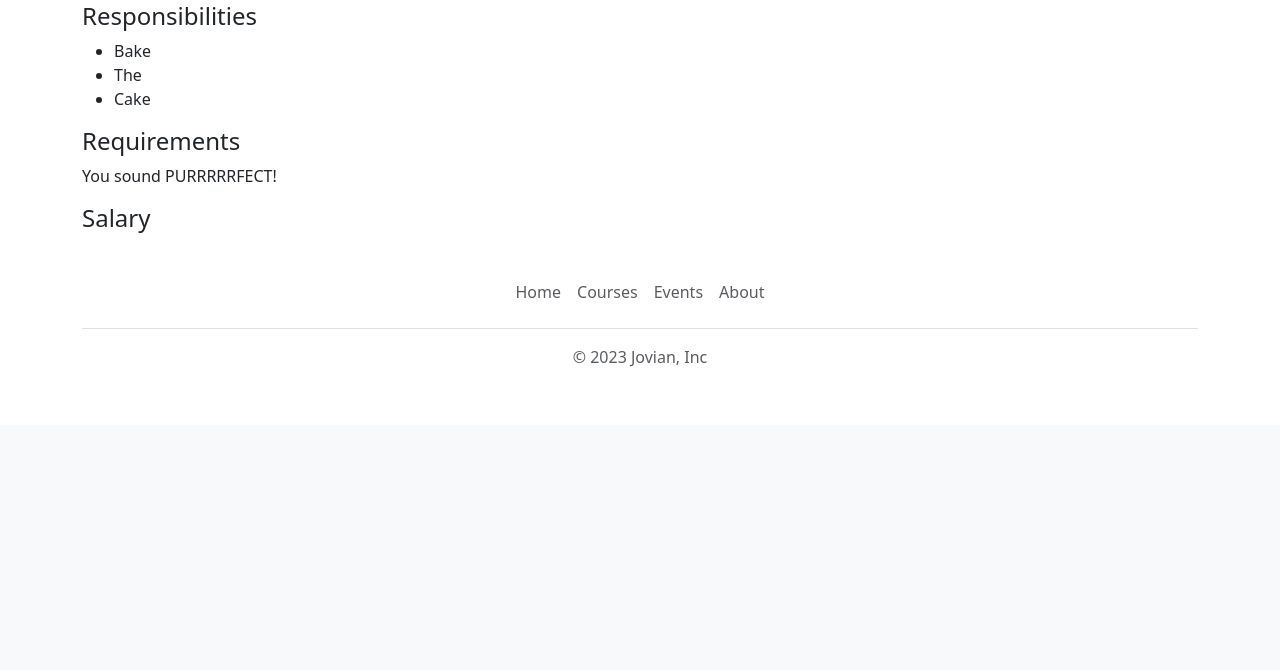
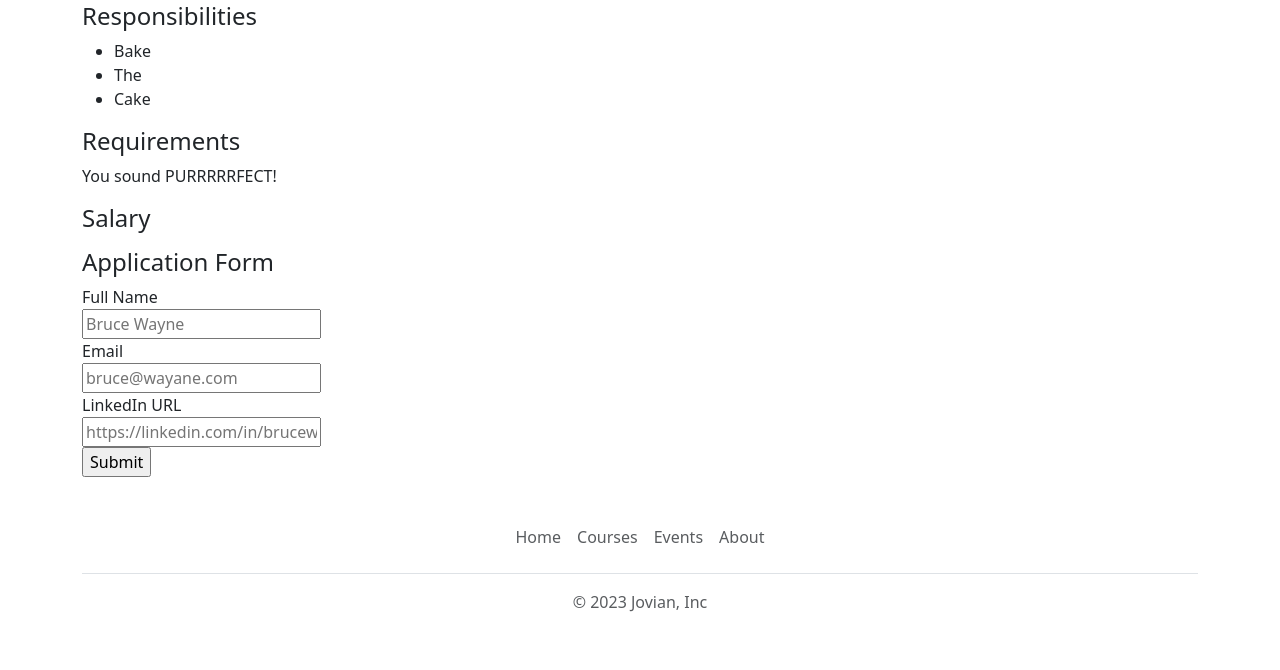
Before and after one commit to Matthew-Antonious/jovian-careers-website-v2, a Flask app: template templates/jobpage.html in a window 1280 px wide. Shown: the part 530-1200 px from the top of the page. Before the commit the page ends 897 px from the top, so only its background shows below. Run offline with Flask 3, Linux system fonts and the light colour scheme; the template is opened without the code that fills it, so the values that code supplies are empty.

Commit message:
Application form started

```diff
--- a/project.txt
+++ b/project.txt
@@ -1,4 +1,4 @@
-3:21
+3:55
 
 3:02 for end for DB info.
 
--- /dev/null
+++ b/templates/application_form.html
@@ -0,0 +1,19 @@
+<h4>Application Form</h4>
+<form>
+    <div>
+        <label>Full Name</label><br>
+        <input type="text" name="full_name" placeholder="Bruce Wayne">
+    </div>
+
+    <div>
+        <label>Email</label><br>
+        <input type="email" name="email" placeholder="bruce@wayane.com">
+    </div>
+
+    <div>
+        <label>LinkedIn URL</label><br>
+        <input type="text" name="email" placeholder="https://linkedin.com/in/brucewayne">
+    </div>
+
+    <input type="submit">
+</form>
--- a/templates/jobpage.html
+++ b/templates/jobpage.html
@@ -39,6 +39,7 @@
 
         <h4>Salary</h4>
         <p>{{job.currency}}{{job.salary}}</p>
+        {% include 'application_form.html' %}
     </div>
     {% include 'footer.html' %}
 </body>
```
